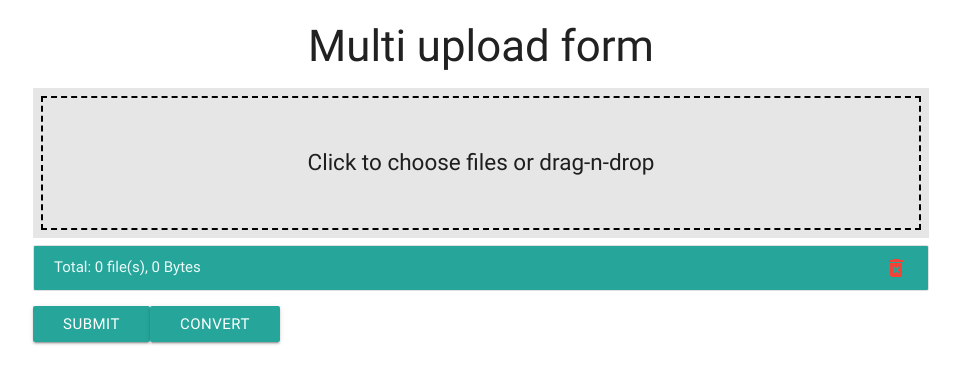
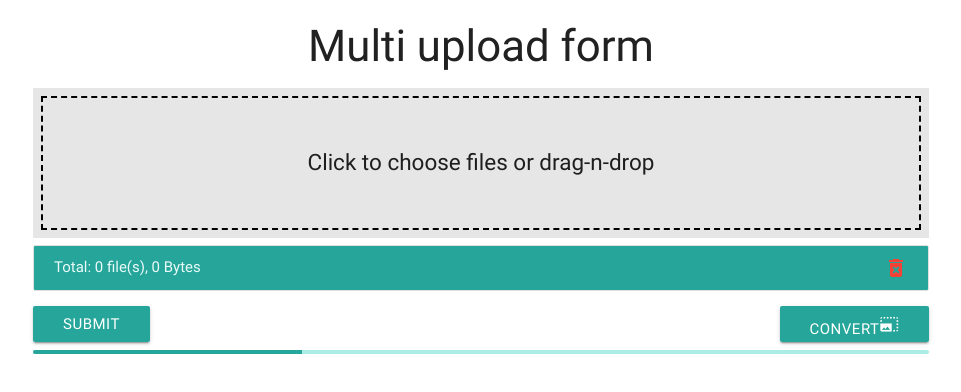
Before and after one commit to slavabez/NodeReactPlayground, a React (Create React App) app in the folder client/: page / in a window 1280 px wide. Shown: the top 392 px of the page, without its empty margins (159-1120 px from the left). Built offline with nearby package versions, Linux system fonts and the light colour scheme.

Commit message:
Half-assed convertion done

```diff
--- a/client/src/components/BetterUploadForm.js
+++ b/client/src/components/BetterUploadForm.js
@@ -2,6 +2,10 @@ import React, {Component} from 'react';
 import PropTypes from 'prop-types';
 import ImageCompressor from 'image-compressor.js';
 import axios from 'axios';
+
+import { formatBytes } from '../helpers';
+import FileItem from './FileItem';
+import ProgressBar from './ProgressBar';
 
 const inputFieldStyles = {
     width: '100%',
@@ -33,15 +37,12 @@ const listStyles = {
     display: 'flex',
     justifyContent: 'space-between'
 };
-
-function formatBytes(bytes, decimals) {
-    if (bytes === 0) return '0 Bytes';
-    const k = 1024,
-        dm = decimals || 2,
-        sizes = ['Bytes', 'KB', 'MB', 'GB', 'TB', 'PB', 'EB', 'ZB', 'YB'],
-        i = Math.floor(Math.log(bytes) / Math.log(k));
-    return parseFloat((bytes / Math.pow(k, i)).toFixed(dm)) + ' ' + sizes[i];
-}
+const blobToFile = (theBlob, fileName) => {
+    theBlob.lastModified = Date.now();
+    theBlob.name = fileName;
+    theBlob.originalname = fileName;
+    return theBlob;
+};
 
 export default class BetterUploadForm extends Component {
     constructor(props) {
@@ -69,12 +70,40 @@ export default class BetterUploadForm extends Component {
         };
         const response = await axios.post('/api/file', formData, requestConfig);
         console.log(response);
+    };
+
+    handleConvert = () => {
+        const compressor = new ImageCompressor();
+        console.log(compressor);
+        try {
+            const promises = this.state.filesSelected.map(
+                 (file) => {
+                    return compressor.compress(file, {
+                        maxWidth: 500,
+                        maxHeight: 500,
+                        quality: 0.9
+                    });
+                }
+            );
+            let newState;
+            Promise.all(promises)
+                .then((values) => {
+                    newState = values;
+                    newState = newState.map((blob) => {
+                        return blobToFile(blob, Date.now() + '.jpg');
+                    });
+                    console.log('New state: ', newState);
+                    this.setState({
+                        filesSelected: newState
+                    });
+                });
+
+        } catch (e) {
+            console.log('Error happened converting:',e);
+        }
 
     };
 
-    handleConvert = async (e) => {
-
-    };
 
     addFilesToList = (files) => {
         // Add new files in addition to the old ones
@@ -82,7 +111,6 @@ export default class BetterUploadForm extends Component {
             return {filesSelected: oldState.filesSelected.concat(Array.from(files))}
         });
     };
-
     removeAFile = (name, lastModified) => {
         this.setState(
             (oldState) => {
@@ -94,7 +122,6 @@ export default class BetterUploadForm extends Component {
             }
         );
     };
-
     removeAllFiles = () => {
         this.setState({
             filesSelected: []
@@ -104,7 +131,6 @@ export default class BetterUploadForm extends Component {
     addHighlight = () => {
         this.setState({isHighlighted: true});
     };
-
     removeHighlight = () => {
         this.setState({isHighlighted: false});
     };
@@ -113,20 +139,12 @@ export default class BetterUploadForm extends Component {
         const collectionItems = this.state.filesSelected.map(
             (file, index) => {
                 return (
-                    <li className="collection-item" key={`${index}-${Date.now()}`}>
-                        <div style={listStyles}>
-                            {file.name} - {formatBytes(file.size)}
-                            <i
-                                className="material-icons red-text"
-                                style={{cursor: 'pointer'}}
-                                onClick={() => {
-                                    this.removeAFile(file.name, file.lastModified)
-                                }}
-                            >
-                                delete
-                            </i>
-                        </div>
-                    </li>
+                    <FileItem
+                        key={`${index}-${Date.now()}`}
+                        file={file}
+                        removeAFile={this.removeAFile}
+                        listStyles={listStyles}
+                    />
                 );
             }
         );
@@ -139,7 +157,10 @@ export default class BetterUploadForm extends Component {
             : 0;
 
         return (
-            <div>
+            <div style={{
+                display: 'flex',
+                flexDirection: 'column'
+            }}>
                 <div style={{position: 'relative'}}>
                     <input
                         style={inputFieldStyles}
@@ -167,8 +188,20 @@ export default class BetterUploadForm extends Component {
                         </i>
                     </li>
                 </ul>
-                <a className="waves-effect waves-light btn" onClick={this.handleSubmit}>Submit</a>
-                <a className="waves-effect waves-light btn" type='click' onClick={this.handleConvert}>Convert</a>
+                <div style={{
+                    display: 'flex',
+                    justifyContent: 'space-between'
+                }}>
+                    <a className="waves-effect waves-light btn left-align" onClick={this.handleSubmit}>Submit</a>
+                    <a className="waves-effect waves-light btn right-align" type='click' onClick={this.handleConvert}>
+                        Convert
+                        <i className="material-icons" style={{cursor: 'pointer'}} >
+                            photo_size_select_large
+                        </i>
+                    </a>
+                </div>
+
+                <ProgressBar progress={30}/>
             </div>
         );
     };
--- /dev/null
+++ b/client/src/components/FileItem.js
@@ -0,0 +1,31 @@
+import React from 'react';
+import PropTypes from 'prop-types';
+import {formatBytes} from "../helpers";
+
+const FileItem = (props) => {
+
+    return (
+        <li className="collection-item">
+            <div style={props.listStyles}>
+                {props.file.name} - {formatBytes(props.file.size)}
+                <i
+                    className="material-icons red-text"
+                    style={{cursor: 'pointer'}}
+                    onClick={() => {
+                        props.removeAFile(props.file.name, props.file.lastModified)
+                    }}
+                >
+                    delete
+                </i>
+            </div>
+        </li>
+    );
+};
+
+FileItem.propTypes = {
+    file: PropTypes.object,
+    removeAFile: PropTypes.func,
+    listStyles: PropTypes.object
+};
+
+export default FileItem;
--- /dev/null
+++ b/client/src/components/ProgressBar.js
@@ -0,0 +1,21 @@
+import React from 'react';
+import PropTypes from 'prop-types';
+
+const ProgressBar = (props = {progress: 0}) => {
+    return (
+        <div className="progress">
+            <div className="determinate" style={{
+                width: `${props.progress}%`
+            }}/>
+        </div>
+    );
+};
+
+ProgressBar.propTypes = {
+    progress: PropTypes.oneOfType([
+        PropTypes.number,
+        PropTypes.string
+    ])
+};
+
+export default ProgressBar;
--- /dev/null
+++ b/client/src/helpers/index.js
@@ -0,0 +1,9 @@
+
+export const formatBytes = (bytes, decimals) => {
+    if (bytes === 0) return '0 Bytes';
+    const k = 1024,
+        dm = decimals || 2,
+        sizes = ['Bytes', 'KB', 'MB', 'GB', 'TB', 'PB', 'EB', 'ZB', 'YB'],
+        i = Math.floor(Math.log(bytes) / Math.log(k));
+    return parseFloat((bytes / Math.pow(k, i)).toFixed(dm)) + ' ' + sizes[i];
+};
```
Also changed, not shown: 1 other file (tests, documents, lock files or other folders).
